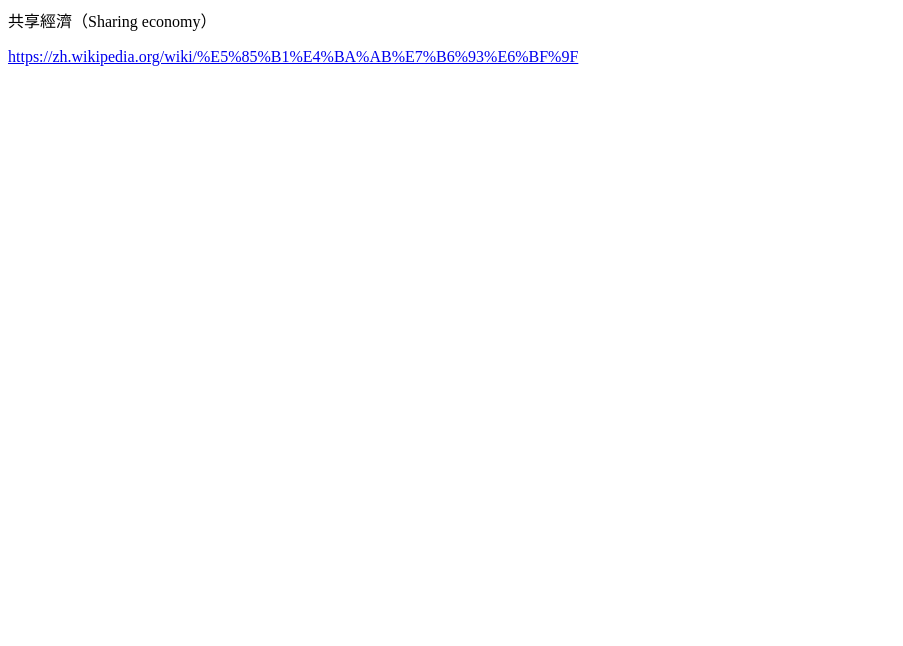
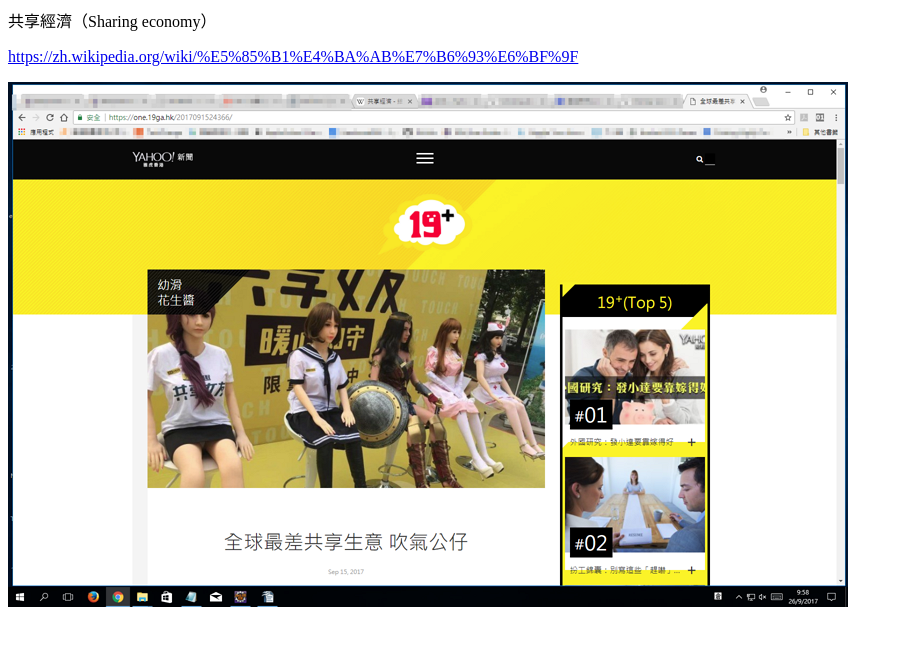
Before and after one commit to alexlai0603/OOAD, a plain HTML site: page index.html in a window 1280 px wide. Shown: the whole page, without its empty margins (0-903 px from the left). Drawn offline with Linux system fonts and the light colour scheme.

Commit message:
4th commit
[ADD] add folder with a picture and add <img> tag

```diff
--- a/index.html
+++ b/index.html
@@ -10,5 +10,6 @@
 https://zh.wikipedia.org/wiki/%E5%85%B1%E4%BA%AB%E7%B6%93%E6%BF%9F</a>
 </p>
 </p>
+<img src=".\img\Sharing economy_1.png" alt="吹氣公仔共享">
 </body>
 </html>
```
Also changed, not shown: img/Sharing economy_1.png (added).
